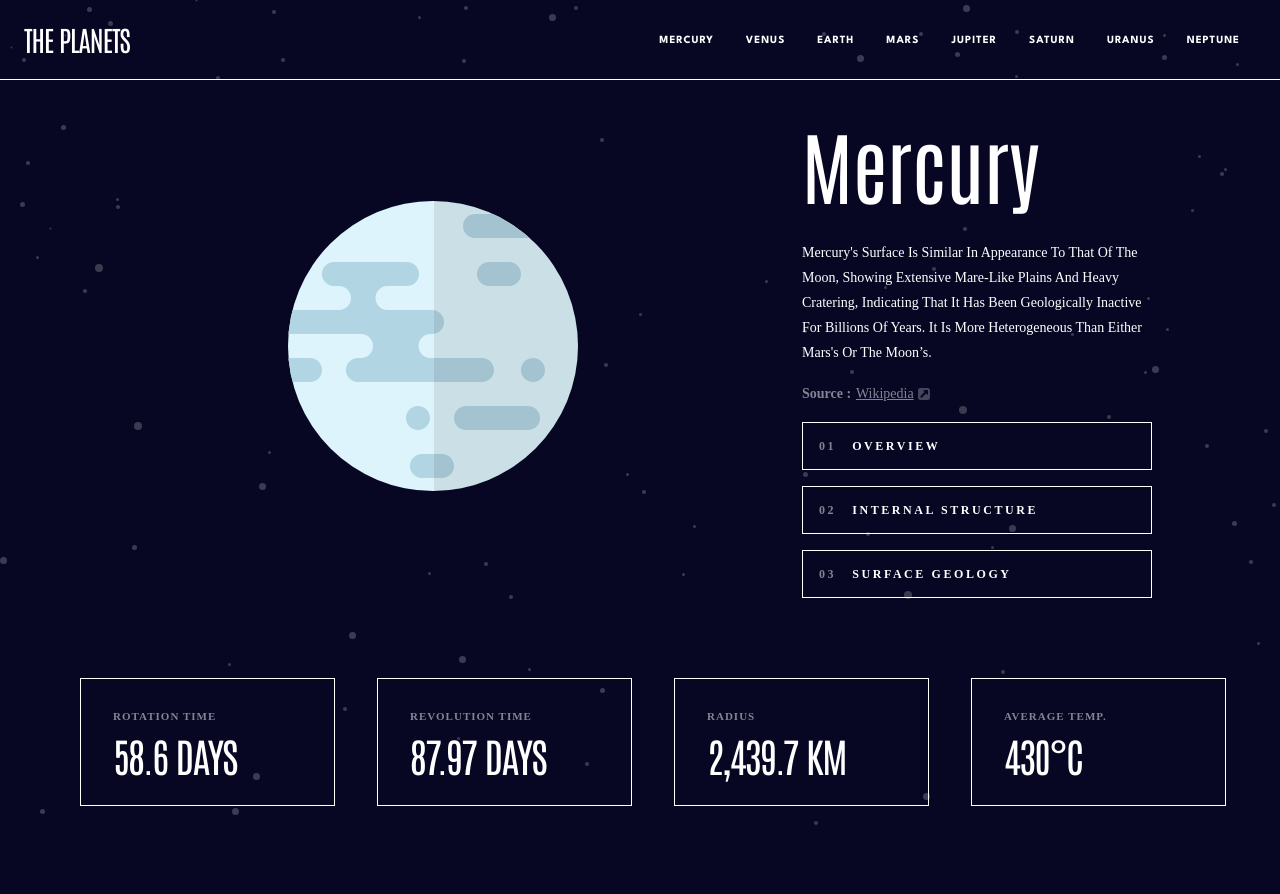
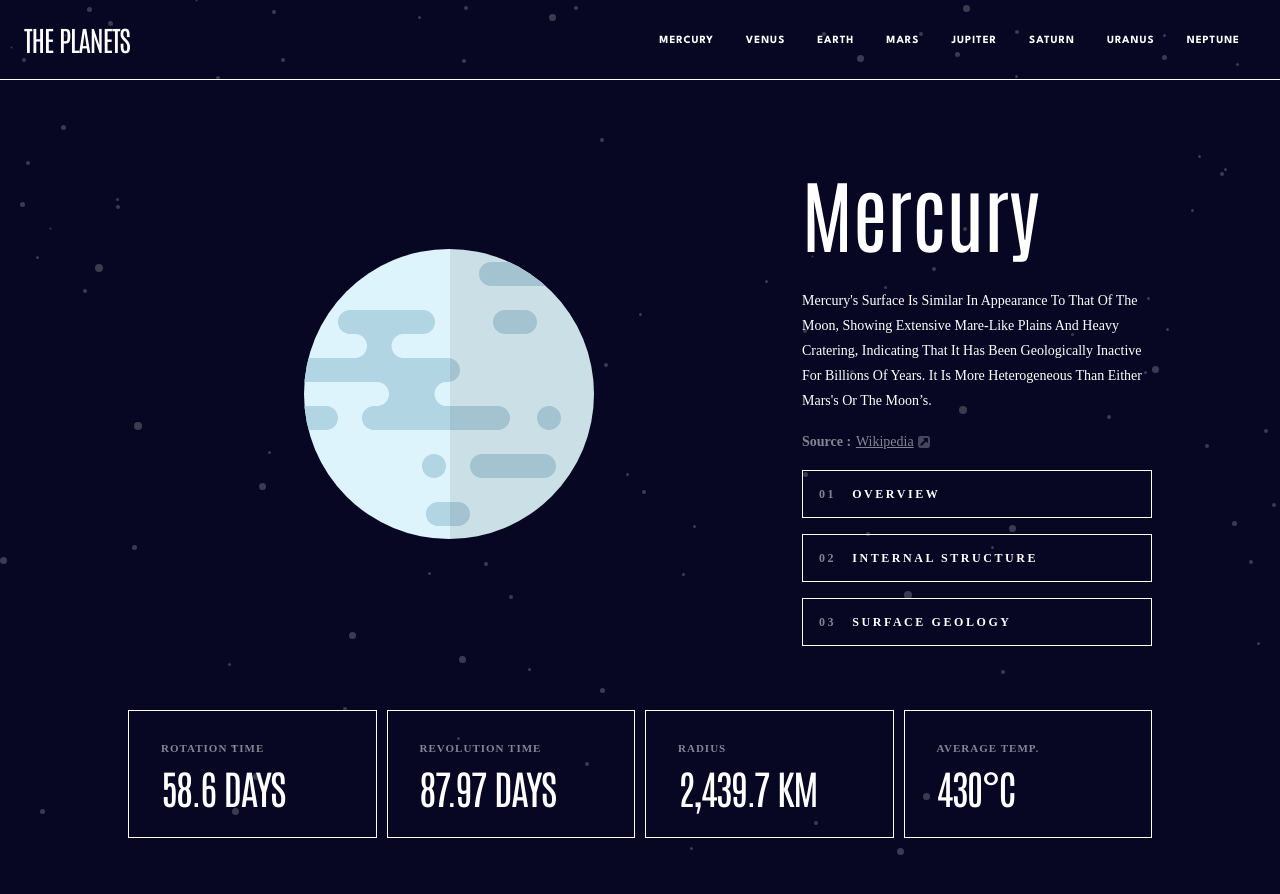
Before and after one commit to SandraDammy/planets-fact-sites, a React (Create React App) app: page /mercury in a window 1280 px wide. Before the commit the page ends 832 px from the top, so only its background shows below. Built offline with nearby package versions, Linux system fonts and the light colour scheme.

Commit message:
update_style

```diff
--- a/src/components/styles.css
+++ b/src/components/styles.css
@@ -81,20 +81,14 @@ a {
 .container {
   display: flex;
   height: calc(100vh - 5rem);
-  width: 100%;
   flex-direction: column;
-  padding-left: 4rem;
-  padding-right: 4rem;
-  /* align-items: center; */
-  /* margin-left: 4rem;
-  margin-right: 4rem;
-  margin-bottom: 2rem; */
+  margin: 3rem 8rem;
 }
 .container-body {
   display: flex;
   justify-content: space-between;
+  gap: 2rem;
   align-items: center;
-  width: 100%;
   color: #ffffff;
   margin-top: 2rem;
   margin-bottom: 3rem;
@@ -105,8 +99,7 @@ a {
   display: flex;
   align-items: center;
   justify-content: center;
-  /* margin-left: 4rem; */
-  width: calc(100% - 21.875rem);
+  width: calc(100% - 15rem);
   padding-bottom: 2rem;
 }
 .plant-img {
@@ -137,10 +130,10 @@ a {
 /* Context */
 .container-context {
   display: flex;
+  justify-content: flex-end;
   flex-direction: column;
   width: 21.875rem;
   text-align: left;
-  margin-right: 4rem;
 }
 .context-title {
   font-family: Antonio;
@@ -230,16 +223,12 @@ span {
 }
 /* card */
 .container-card {
-  display: grid;
-  grid-template-columns: 1fr 1fr 1fr 1fr;
-  grid-template-rows: auto auto;
+  display: flex;
+  justify-content: space-between;
+  align-items: center;
   color: #ffffff;
-  width: 100%;
   gap: 0.625rem;
   text-transform: uppercase;
-  /* padding-left: 2rem; */
-  /* margin-left: 4rem; */
-  /* margin-right: 4rem; */
 }
 .card {
   width: 15.938rem;
@@ -249,7 +238,6 @@ span {
   flex-direction: column;
   justify-content: center;
   padding-left: 2rem;
-  margin: 1rem;
 }
 .card-title {
   font-family: Spartan;
```
